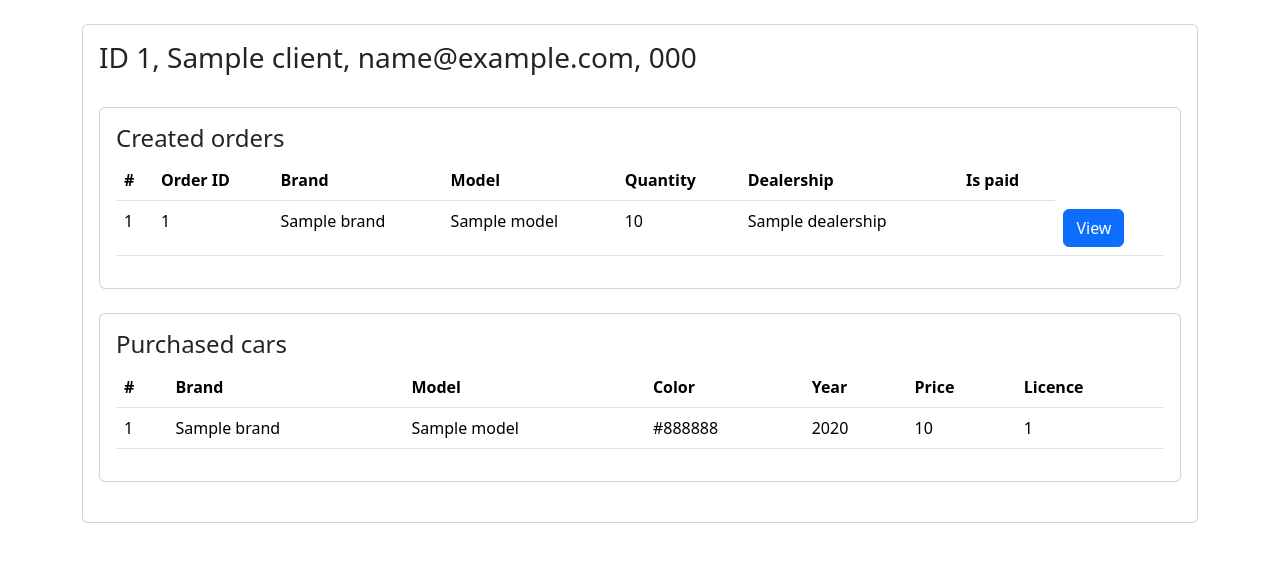
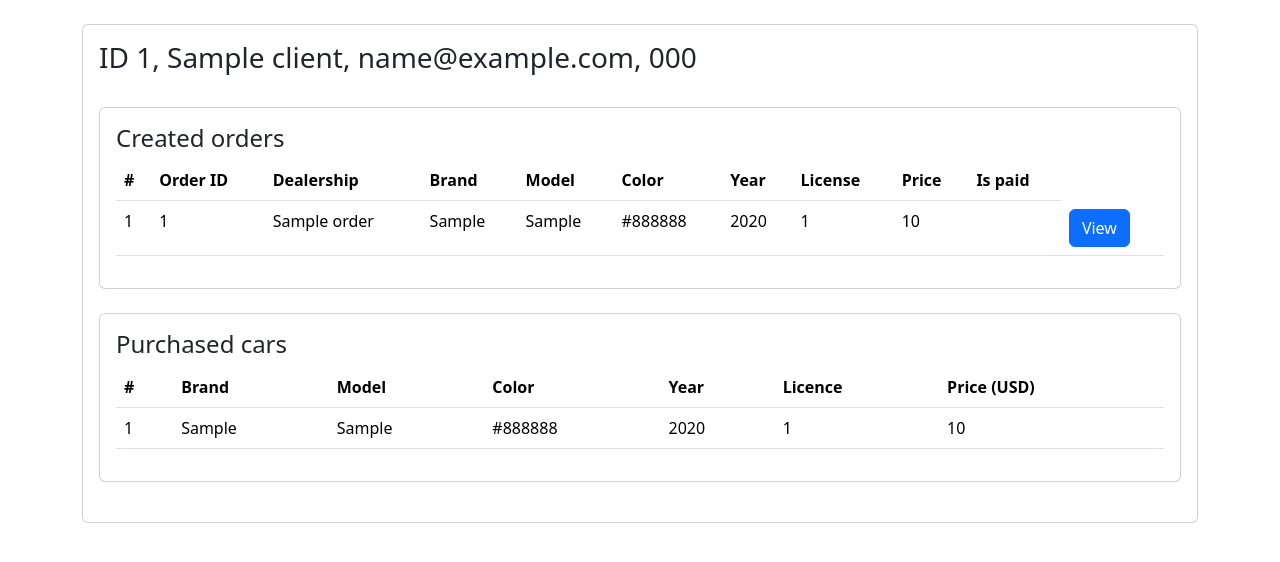
Before and after one commit to andriikalinkin/homework_9, a Django app: template templates/view_client.html in a window 1280 px wide. Shown: the part 56-618 px from the top of the page. Run offline with Django 4.2, Linux system fonts and the light colour scheme; the template is opened without the code that fills it: most values are stand-ins (such as "Sample title", 1, 10 or a date in 2020); some libraries are stand-ins or nearby versions.

Commit message:
Update templates

```diff
--- a/templates/view_client.html
+++ b/templates/view_client.html
@@ -26,10 +26,13 @@
                                         <thead>
                                             <th scope="col">#</th>
                                             <th scope="col">Order ID</th>
+                                            <th scope="col">Dealership</th>
                                             <th scope="col">Brand</th>
                                             <th scope="col">Model</th>
-                                            <th scope="col">Quantity</th>
-                                            <th scope="col">Dealership</th>
+                                            <th scope="col">Color</th>
+                                            <th scope="col">Year</th>
+                                            <th scope="col">License</th>
+                                            <th scope="col">Price</th>
                                             <th scope="col">Is paid</th>
                                         </thead>
                                         <tbody>
@@ -37,10 +40,13 @@
                                                 <tr>
                                                     <td>{{ forloop.counter }}</td>
                                                     <td>{{ order.id }}</td>
-                                                    <td>{{ order.brand }}</td>
-                                                    <td>{{ order.model }}</td>
-                                                    <td>{{ order.quantity }}</td>
-                                                    <td>{{ order.dealership }}</td>
+                                                    <td>{{ order.dealership__name }}</td>
+                                                    <td>{{ order.reserved_cars__car_type__brand }}</td>
+                                                    <td>{{ order.reserved_cars__car_type__model }}</td>
+                                                    <td>{{ order.reserved_cars__color }}</td>
+                                                    <td>{{ order.reserved_cars__year }}</td>
+                                                    <td>{{ order.reserved_cars__license__number }}</td>
+                                                    <td>{{ order.reserved_cars__car_type__price }}</td>
                                                     <td>{{ order.is_paid }}</td>
                                                     <td>
                                                         <a href="{% url 'view_order' order.id %}" class="btn btn-primary">View</a>
@@ -64,19 +70,19 @@
                                             <th scope="col">Model</th>
                                             <th scope="col">Color</th>
                                             <th scope="col">Year</th>
-                                            <th scope="col">Price</th>
                                             <th scope="col">Licence</th>
+                                            <th scope="col">Price (USD)</th>
                                         </thead>
                                         <tbody>
                                             {% for car in context.purchased_cars %}
                                                 <tr>
                                                     <td>{{ forloop.counter }}</td>
-                                                    <td>{{ car.brand }}</td>
-                                                    <td>{{ car.model }}</td>
+                                                    <td>{{ car.car_type__brand }}</td>
+                                                    <td>{{ car.car_type__model }}</td>
                                                     <td>{{ car.color }}</td>
                                                     <td>{{ car.year }}</td>
-                                                    <td>{{ car.price }}</td>
-                                                    <td>{{ car.number }}</td>
+                                                    <td>{{ car.license__number }}</td>
+                                                    <td>{{ car.car_type__price }}</td>
                                                 </tr>
                                             {% endfor %}
                                         </tbody>
--- a/templates/view_order.html
+++ b/templates/view_order.html
@@ -29,6 +29,7 @@
                                 <p><b>Car model:</b> {{ context.car_model }}</p>
                                 <p><b>Car year:</b> {{ context.car_year }}</p>
                                 <p><b>Car color:</b> {{ context.car_color }}</p>
+                                <p><b>Car license:</b> {{ context.license }}</p>
 
                             </div>
                         </div>
```
Also changed, not shown: templates/select_order.html (added, +32 -0 lines).
